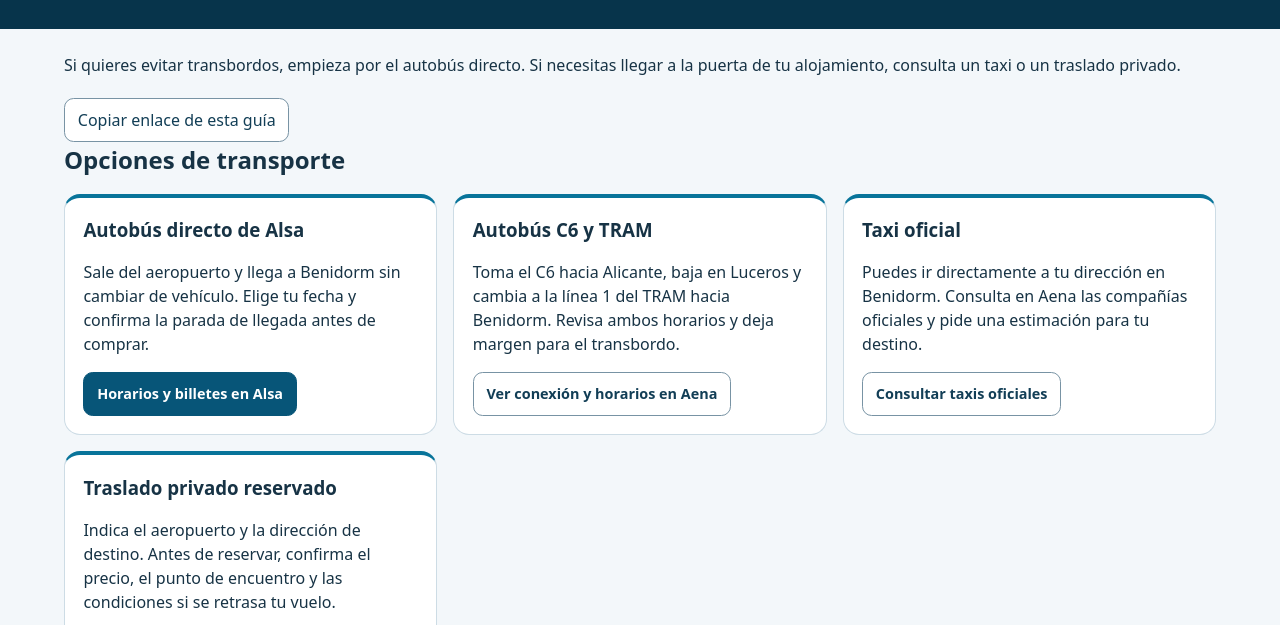
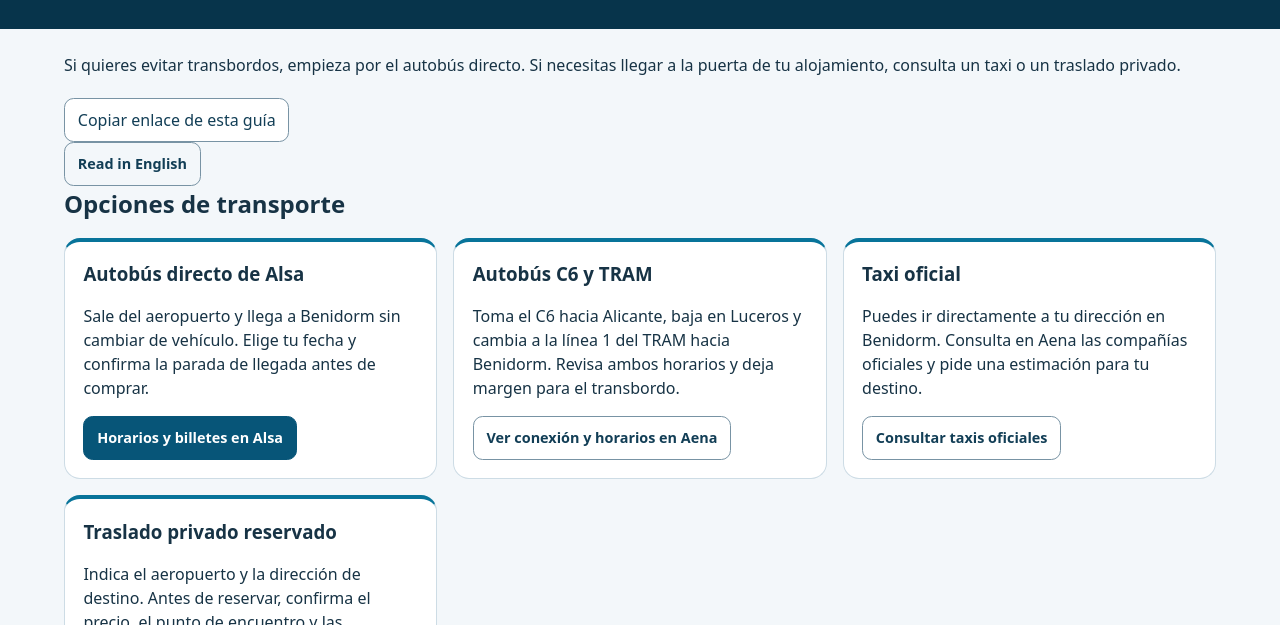
Before and after one commit to apontegram21-ai/AponGo-Web, a plain HTML site: page guias/aeropuerto-alicante-benidorm.html in a window 1280 px wide. Shown: the part 175-800 px from the top of the page. Drawn offline with Linux system fonts and the light colour scheme.

Commit message:
Prepara el piloto de alojamientos: aeropuerto-alicante-benidorm.html

```diff
--- a/guias/aeropuerto-alicante-benidorm.html
+++ b/guias/aeropuerto-alicante-benidorm.html
@@ -10,6 +10,8 @@
     <meta property="og:title" content="Cómo ir del aeropuerto de Alicante a Benidorm">
     <meta property="og:description" content="Compara autobús directo, C6 y TRAM, taxi y traslado privado.">
     <meta name="referrer" content="no-referrer">
+    <link rel="alternate" hreflang="es" href="aeropuerto-alicante-benidorm.html">
+    <link rel="alternate" hreflang="en" href="alicante-airport-benidorm-en.html">
     <style>
         * { box-sizing: border-box; }
         body { margin: 0; background: #f3f7fa; color: #173345; font: 1rem/1.5 system-ui, sans-serif; }
@@ -69,6 +71,7 @@
         <p class="intro">Si quieres evitar transbordos, empieza por el autobús directo. Si necesitas llegar a la puerta de tu alojamiento, consulta un taxi o un traslado privado.</p>
         <button id="shareGuide" type="button" hidden>Copiar enlace de esta guía</button>
         <span id="shareStatus" role="status"></span>
+        <div class="partners"><a class="partner-pill" lang="en" hreflang="en" href="alicante-airport-benidorm-en.html">Read in English</a></div>
         <h2>Opciones de transporte</h2>
         <div class="main-grid route-grid">
             <article class="card" data-category="Autobús">
```
